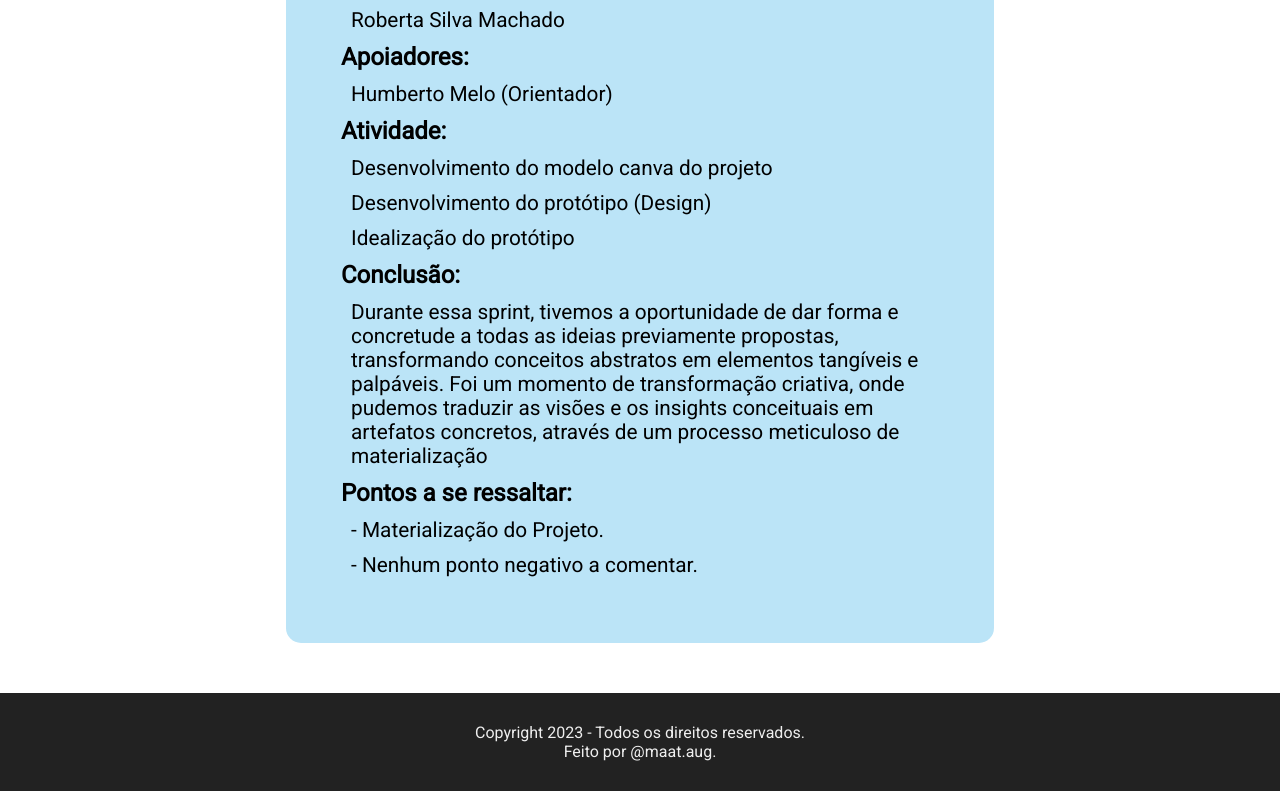
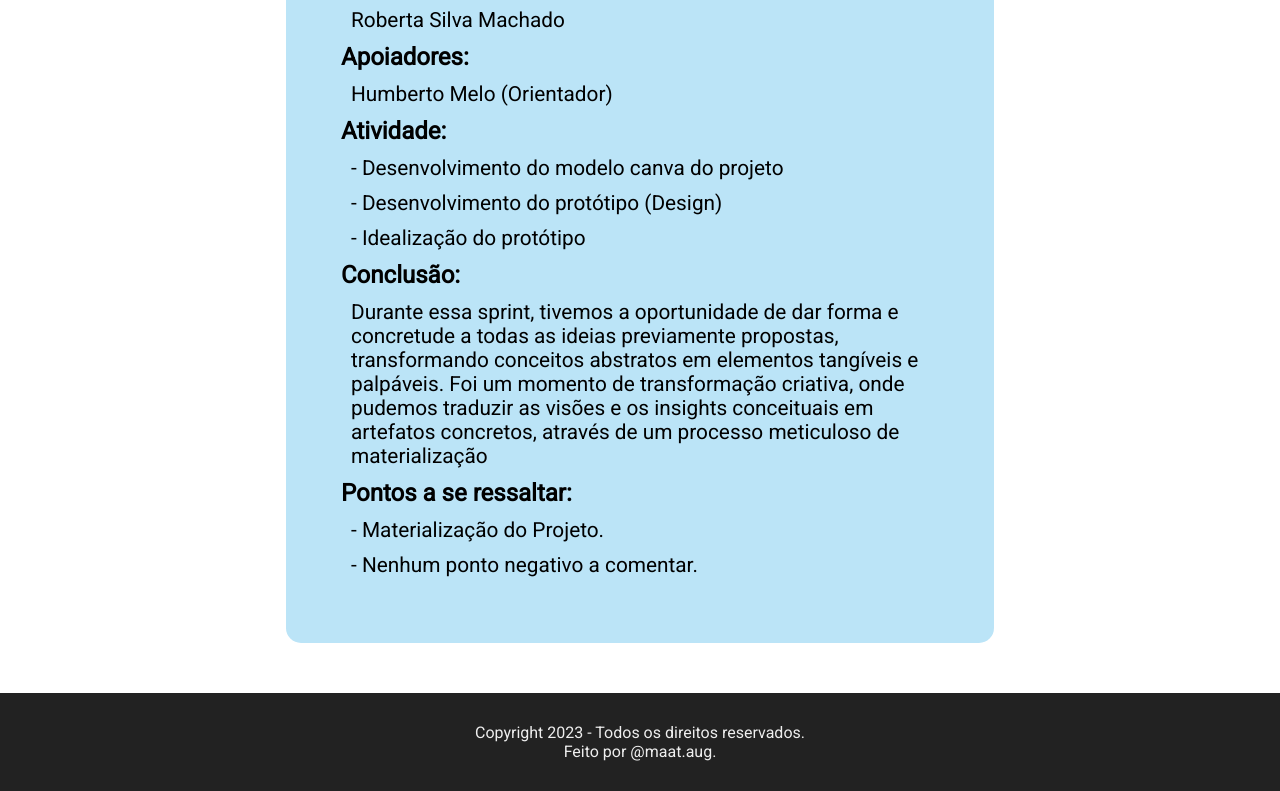
Before and after one commit to maaat-aug/PressKeyToStudy, a plain HTML site: page index.html in a window 1280 px wide. Shown: the part 5772-6563 px from the top of the page. Drawn offline with nearby package versions, Linux system fonts and the light colour scheme.

Commit message:
Adjustments 🏡
Adjustments 🏡

```diff
--- a/index.html
+++ b/index.html
@@ -147,9 +147,9 @@
                         <ul>Apoiadores:</ul>
                             <li class="sprintListItens">Humberto Melo (Orientador)</li>
                         <ul>Atividade:</ul>
-                                <li class="sprintListItens">Desenvolvimento do modelo canva do projeto</li>
-                                <li class="sprintListItens">Desenvolvimento do protótipo (Design)</li>
-                                <li class="sprintListItens">Idealização do protótipo </li>
+                                 <li class="sprintListItens">- Desenvolvimento do modelo canva do projeto</li>
+                                <li class="sprintListItens">- Desenvolvimento do protótipo (Design)</li>
+                                <li class="sprintListItens">- Idealização do protótipo </li>
                         <ul>Conclusão:</ul>
                                 <li class="sprintListItens">Durante essa sprint, tivemos a oportunidade de dar forma e concretude a todas as ideias previamente propostas, transformando conceitos abstratos em elementos tangíveis e palpáveis. Foi um momento de transformação criativa, onde pudemos traduzir as visões e os insights conceituais em artefatos concretos, através de um processo meticuloso de materialização</li>
                         <ul>Pontos a se ressaltar:</ul>
```
